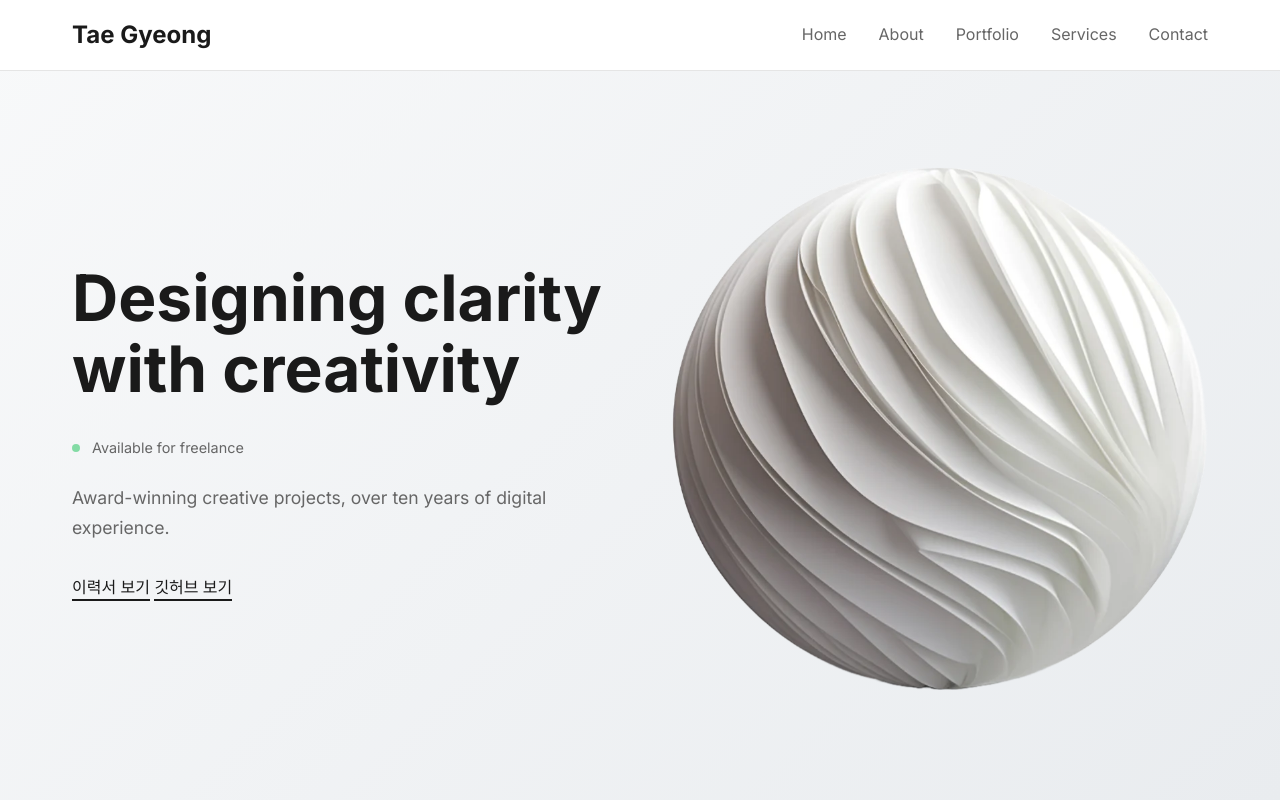
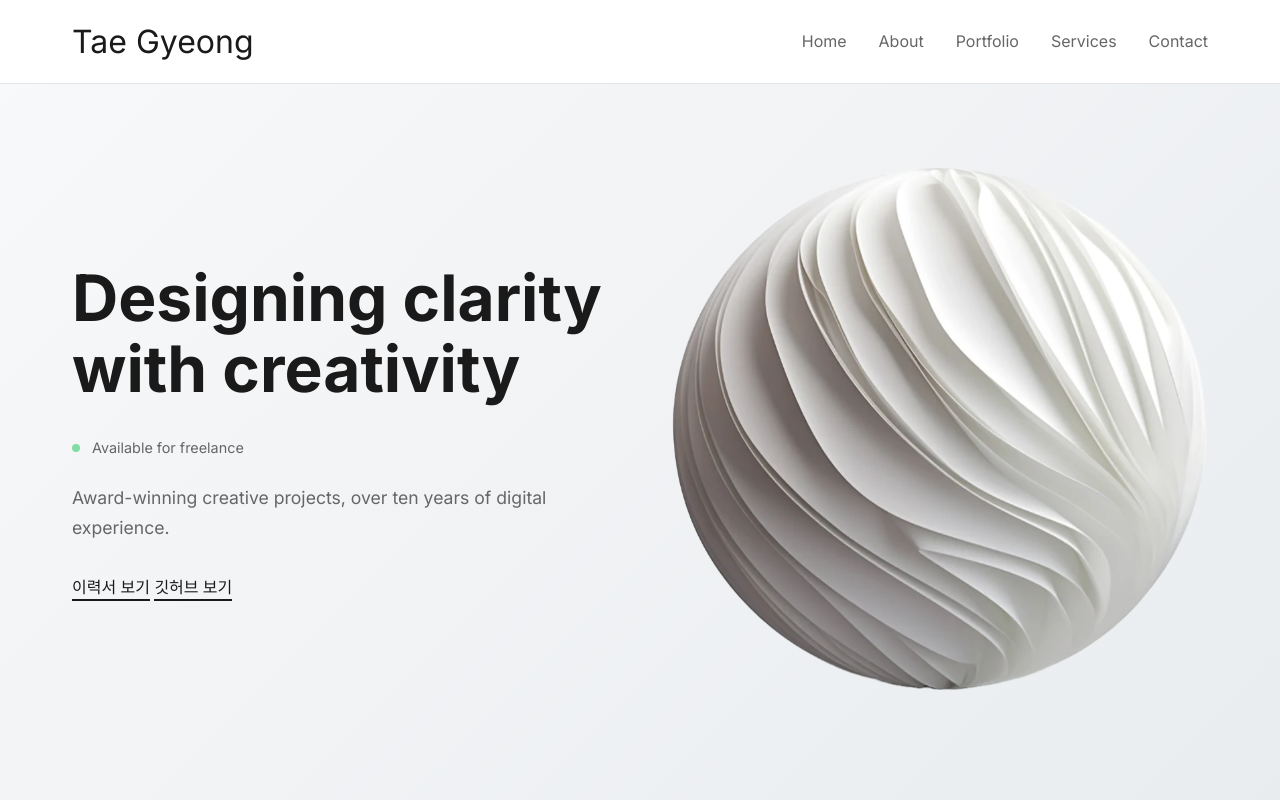
Before and after one commit to egy74556/portfolio, a plain HTML site: page index.html in a window 1280 px wide. Shown: the top 800 px of the page. Drawn offline with Linux system fonts and the light colour scheme.

Commit message:
첫번째 버전

```diff
--- a/style.css
+++ b/style.css
@@ -41,8 +41,8 @@ body {
 }
 
 .nav-logo span {
-  font-size: 1.5rem;
-  font-weight: 700;
+  font-size: 2rem;
+  font-weight: 400;
   color: #1a1a1a;
 }
 
```
